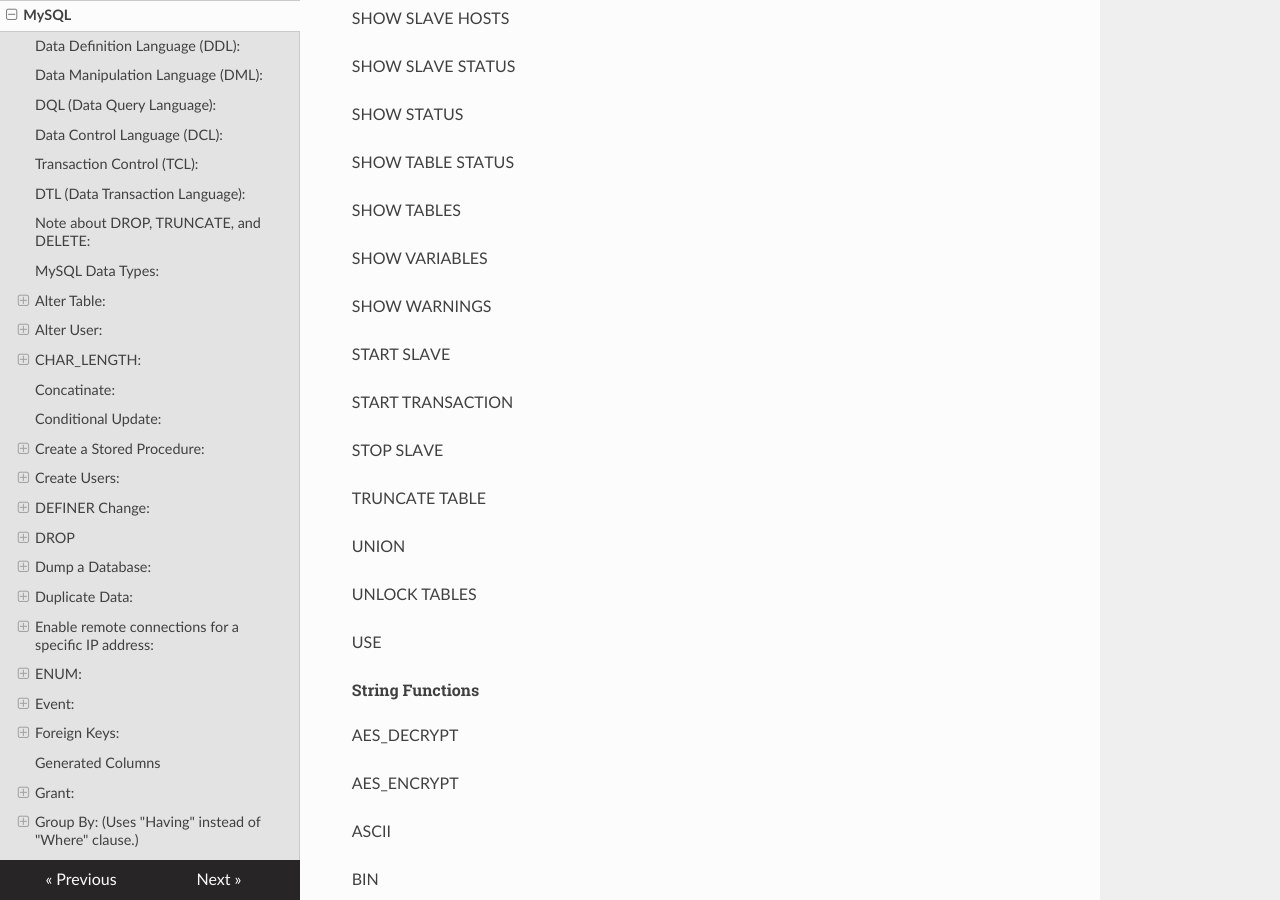
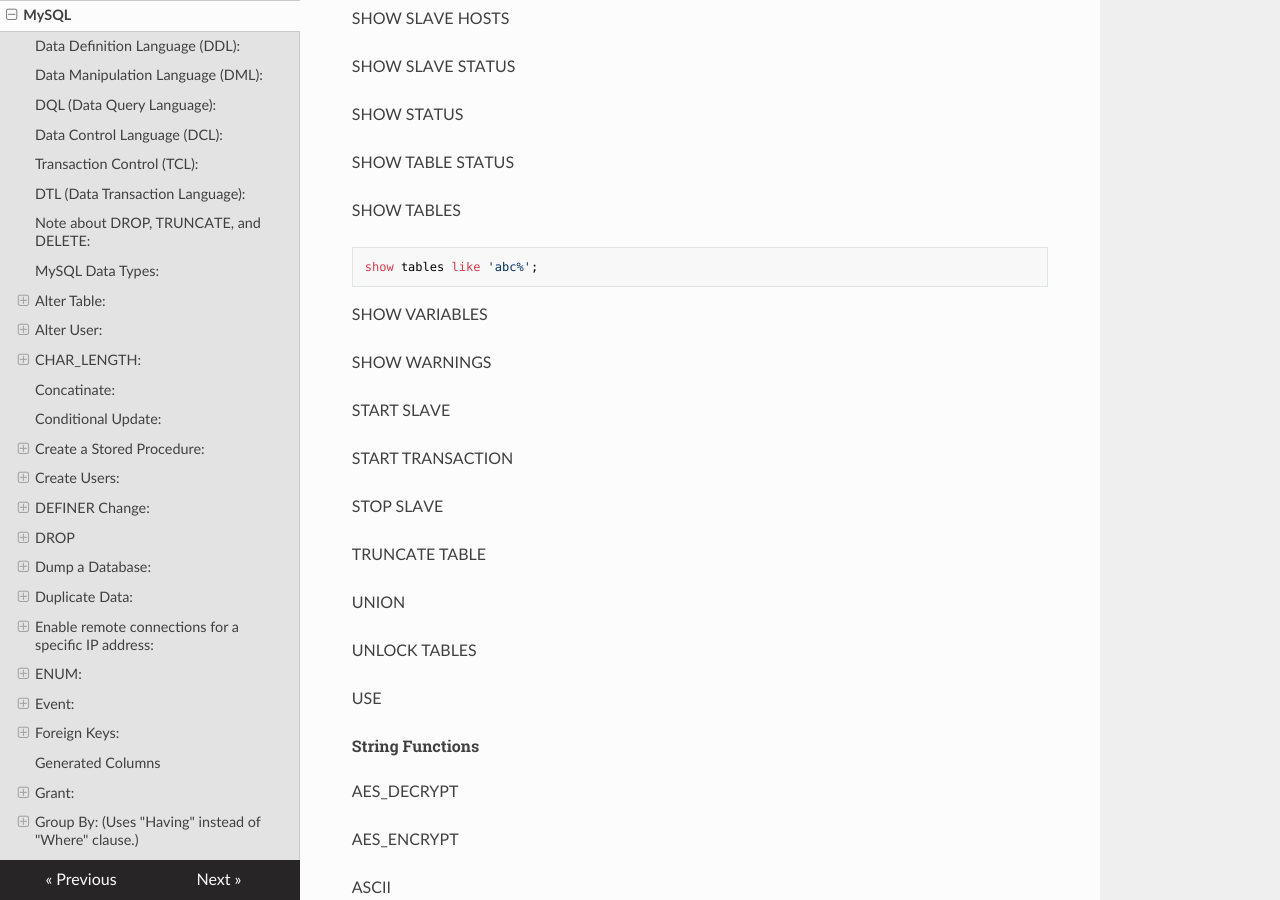
Before and after one commit to rldutch1/notes, an MkDocs documentation site: the page built from docs/mysql.md, in a window 1280 px wide and 900 px high, scrolled down 36039 px. Built offline with MkDocs 1.6.1, drawn with Linux system fonts in a browser that asks for light colours; nearby versions of some CDN libraries.

Commit message:
Adding note on show command.

```diff
--- a/docs/mysql.md
+++ b/docs/mysql.md
@@ -1661,6 +1661,8 @@
 
   SHOW TABLES
 
+	show tables like 'abc%';
+
   SHOW VARIABLES
 
   SHOW WARNINGS
```
Also changed, not shown: site/index.html, site/mysql/index.html, site/search/search_index.json, site/sitemap.xml, 1 other file.
